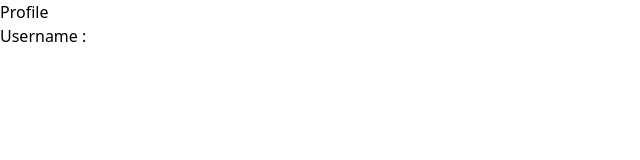
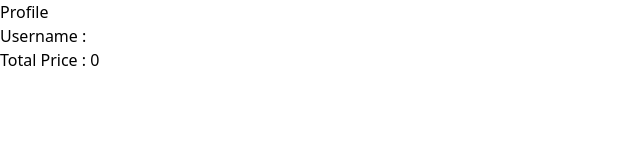
Before and after one commit to mdenimln/marketplace-vite, a React (Vite) app: page /user in a window 1280 px wide. Shown: the top 160 px of the page, without its empty margins (0-640 px from the left). Built offline with nearby package versions, Linux system fonts and the light colour scheme; sample sign-in values are in the browser's storage.

Commit message:
darkmode use context

```diff
--- a/src/components/Fragments/FormLogin.jsx
+++ b/src/components/Fragments/FormLogin.jsx
@@ -35,7 +35,7 @@ const FormLogin = () => {
         <InputForm
           label="username"
           type="username"
-          placeholder="john"
+          placeholder="john Doe"
           name="username"
           // ref={usernameRef}
           >
--- a/src/components/Fragments/TableCart.jsx
+++ b/src/components/Fragments/TableCart.jsx
@@ -1,8 +1,10 @@
 /* eslint-disable react/prop-types */
 import { useSelector } from "react-redux";
-import { useState, useEffect } from "react";
+import { useState, useEffect, useContext } from "react";
 import { useRef } from "react";
+import { DarkMode } from "../../context/DarkMode";
 const TableCart = ({ products }) => {
+  const { isDarkMode } = useContext(DarkMode);
   const cart = useSelector((state) => state.cart.data);
   const [totalPrice, setTotalPrice] = useState(0);
   useEffect(() => {
@@ -25,7 +27,7 @@ const TableCart = ({ products }) => {
   }, [cart]);
 
   return (
-    <table className="text-left table-auto border-separate border-spacing-x-5">
+    <table className={`text-left table-auto border-separate border-spacing-x-5 ${isDarkMode && "text-white"}`}>
       <thead>
         <tr>
           <th>Name</th>
--- a/src/components/Layout/AuthLayouts.jsx
+++ b/src/components/Layout/AuthLayouts.jsx
@@ -1,10 +1,17 @@
+/* eslint-disable no-unused-vars */
 /* eslint-disable react/prop-types */
 import { Link } from "react-router-dom";
-
+import { useContext } from "react";
+import { DarkMode } from "../../context/DarkMode";
 const AuthLayouts = ({ children, title, type }) => {
+    const {isDarkMode, setIsDarkMode} = useContext(DarkMode);
+    {console.log(isDarkMode)}
     return (
-        <div className='flex justify-center items-center min-h-screen'>
+        <div className={`flex justify-center items-center min-h-screen ${isDarkMode && "bg-slate-900"}`}>
             <div className='w-full max-w-xs'>
+                <button onClick={() => setIsDarkMode(!isDarkMode)} className="absolute top-2 right-2 p-2 bg-blue-500 rounded-md text-white">
+                    {isDarkMode ? "Light Mode" : "Dark Mode"}
+                </button>
                 <h1 className='text-blue-500 font-bold text-3xl mb-2'>{title}</h1>
                 <p className="font-medium text-slate-500 mb-8">
                     Welcome, please enter your details
--- a/src/components/Layout/Navbar.jsx
+++ b/src/components/Layout/Navbar.jsx
@@ -1,11 +1,13 @@
-import { useEffect, useState } from "react";
+import { useContext, useEffect, useState } from "react";
 import { useSelector } from "react-redux";
+import { DarkMode } from "../../context/DarkMode";
 import { useLogin } from "../../hooks/useLogin";
 import Button from "../Elements/Button";
 
 const Navbar = () => {
     const username = useLogin();
     const [totalPrice, setTotalPrice] = useState(0);
+    const {isDarkMode, setIsDarkMode} = useContext(DarkMode);
     const cart = useSelector((state) => state.cart.data);
     useEffect(() => {
         const sum = cart.reduce((acc, item) => {
@@ -21,6 +23,7 @@ const Navbar = () => {
     return(
         <nav className="fixed w-full top-0 gap-5 flex justify-end items-center bg-blue-500 color-white p-5">
         <h1 className="text-white">{username}</h1>
+        <Button classname={"bg-black"} onClick={() => setIsDarkMode(!isDarkMode)}>{isDarkMode ? "Light" : "Dark"}</Button>
         <Button classname="bg-black" onClick={handleLogout}>
           Logout
         </Button>
--- /dev/null
+++ b/src/context/DarkMode.jsx
@@ -0,0 +1,18 @@
+/* eslint-disable react/prop-types */
+
+import { createContext, useState } from "react";
+
+const DarkModeContext = createContext();
+
+
+const DarkModeContextProvider = ({ children }) => {
+  const [isDarkMode, setIsDarkMode] = useState(false);
+  return (
+    <DarkModeContext.Provider value={{ isDarkMode, setIsDarkMode }}>
+      {children}
+    </DarkModeContext.Provider>
+  )
+};
+
+export const DarkMode = DarkModeContext;
+export default DarkModeContextProvider;
--- a/src/main.jsx
+++ b/src/main.jsx
@@ -10,6 +10,7 @@ import ProfilePage from './pages/profile';
 import DetailProductsPage from './pages/detailProduct';
 import { Provider } from 'react-redux';
 import  store  from './redux/store';
+import DarkModeContextProvider from './context/DarkMode';
 
 
 const router = createBrowserRouter([
@@ -43,8 +44,9 @@ const router = createBrowserRouter([
 ReactDOM.createRoot(document.getElementById('root')).render(
   <React.StrictMode>
     <Provider store={store}>
-
-      <RouterProvider router={router} />
+      <DarkModeContextProvider>
+        <RouterProvider router={router} />
+      </DarkModeContextProvider>
     </Provider>
   </React.StrictMode>,
 )
--- a/src/pages/products.jsx
+++ b/src/pages/products.jsx
@@ -1,12 +1,15 @@
-import { Fragment, useState, useEffect } from "react";
+import { Fragment, useState, useEffect, useContext } from "react";
 import CartProducts from "../components/Fragments/CartProducts";
 import { getProducts } from "../services/product.service";
 // import { useLogin } from "../hooks/useLogin";
 import TableCart from "../components/Fragments/TableCart";
 import Navbar from "../components/Layout/Navbar";
+import { DarkMode } from "../context/DarkMode";
 
 const ProductsPage = () => {
   const [products, setProducts] = useState([]);
+  const {isDarkMode} = useContext(DarkMode);
+
 //  useLogin();
   // lifecycle digmonth
 
@@ -21,8 +24,8 @@ const ProductsPage = () => {
   return (
     <Fragment>
       <Navbar/>
-      <div className="flex justify-center p-5 mt-28">
-        <div className="flex w-4/6 flex-wrap gap-5 border">
+      <div className={`flex justify-center p-5 mt-28 ${isDarkMode && "bg-slate-900"}`}>
+        <div className="flex w-5/6 flex-wrap gap-5">
           {products.length > 0 &&
             products.map((product) => (
               <CartProducts key={product.id}>
@@ -34,7 +37,7 @@ const ProductsPage = () => {
               </CartProducts>
             ))}
         </div>
-        <div className="w-2/6 border">
+        <div className="w-2/6 ">
           <h1 className="text-3xl text-blue-600 font-bold m-5">card</h1>
           <TableCart products={products} />
         </div>
--- a/src/pages/profile.jsx
+++ b/src/pages/profile.jsx
@@ -1,11 +1,23 @@
 import { useLogin } from "../hooks/useLogin";
+import { useEffect, useState } from "react";
+import { useSelector } from "react-redux";
 
 const ProfilePage = () => {
     const  username = useLogin();
+    const [totalPrice, setTotalPrice] = useState(0);
+    const cart = useSelector((state) => state.cart.data);
+    useEffect(() => {
+        const sum = cart.reduce((acc, item) => {
+            return acc + item.qty;
+        }
+        , 0);
+        setTotalPrice(sum);
+    }, [cart]);
     return (
         <div>
             <h1>Profile</h1>
             Username : {username}
+            <h1>Total Price : {totalPrice}</h1>
         </div>
     )
 }
```
